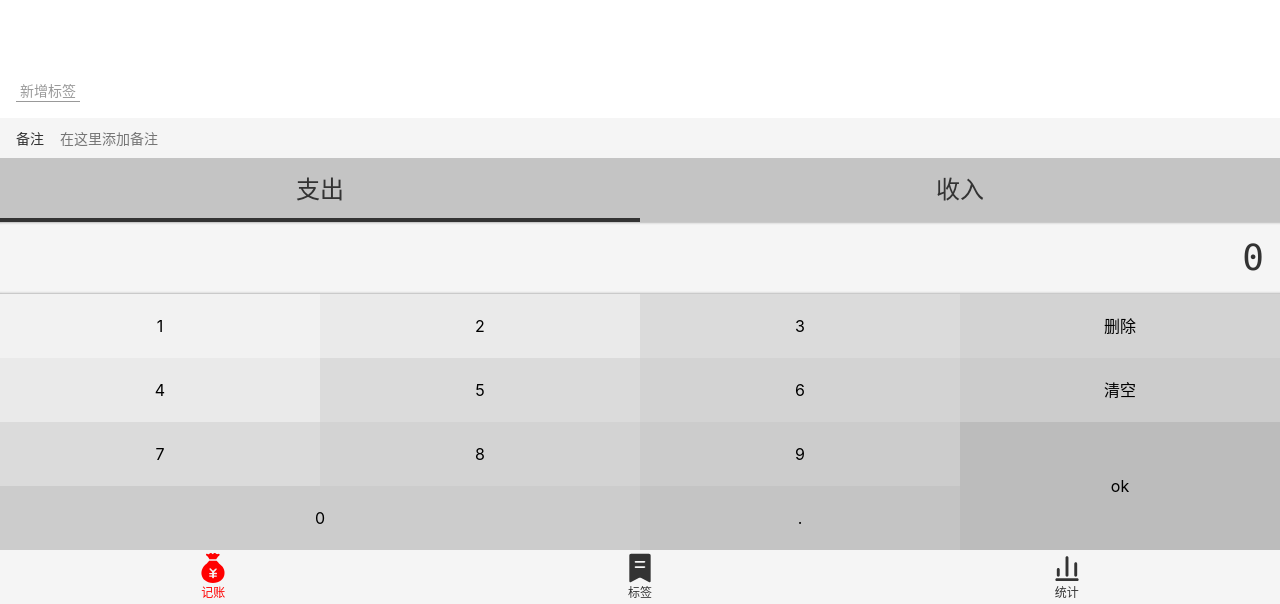
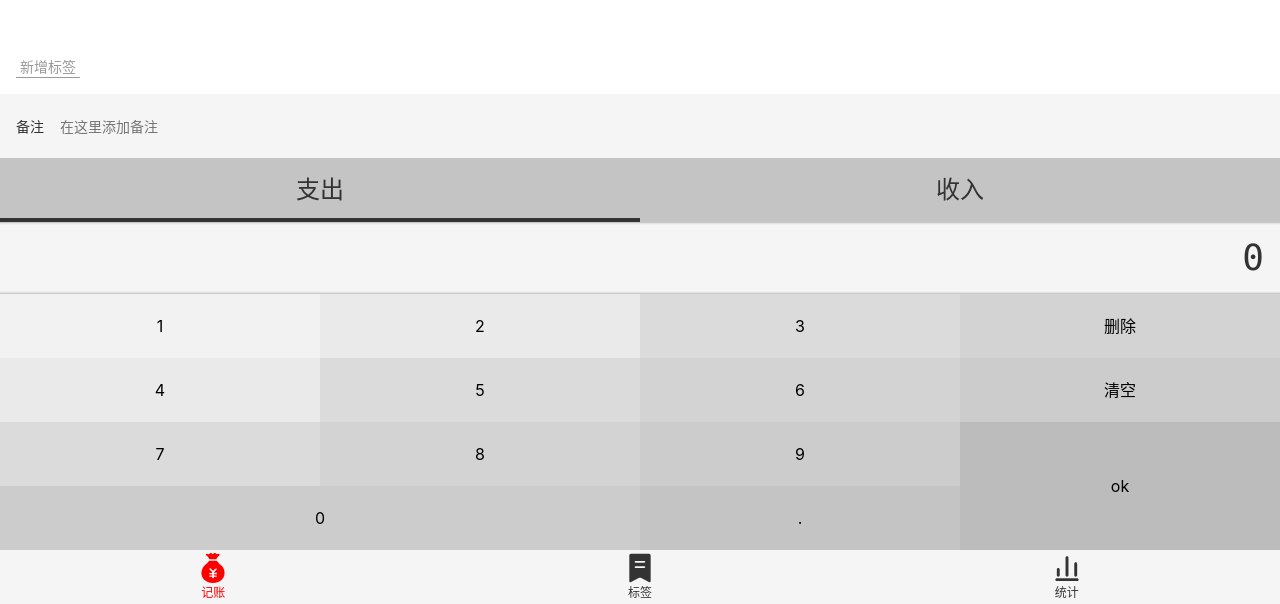
Before and after one commit to tyj1113/money, a Vue app: page /#/money in a window 1280 px wide. Shown: the part 196-800 px from the top of the page. Built offline with nearby package versions, Linux system fonts and the light colour scheme.

Commit message:
调整间距删除注释

```diff
--- a/src/views/Labels.vue
+++ b/src/views/Labels.vue
@@ -9,7 +9,6 @@
       </div>
       <div class="createTag-wrapper">
         <Button  @click.native="createTag">新建标签</Button>
-<!--        <button class="createTag" @click="createTag">新建标签</button>-->
       </div>
     </Layout>
   </div>
--- a/src/views/Money.vue
+++ b/src/views/Money.vue
@@ -3,7 +3,9 @@
     <Layout classPrefix="layout">
       <NumberPad :value.sync="record.amount" @submit="saveRecord"/>
       <Types :value.sync="record.type"/>
-      <FormItem @update:value="onUpdateNotes" placeholder="在这里添加备注" title="备注" value=""/>
+      <div class="notes">
+        <FormItem @update:value="onUpdateNotes" placeholder="在这里添加备注" title="备注" value=""/>
+      </div>
       <Tags :data-source.sync="tags" @value="updateTags"/>
     </Layout>
   </div>
@@ -59,4 +61,7 @@ export default class Money extends Vue {
   display: flex;
   flex-direction: column-reverse;
 }
+.notes{
+  padding: 12px 0;
+}
 </style>
```
